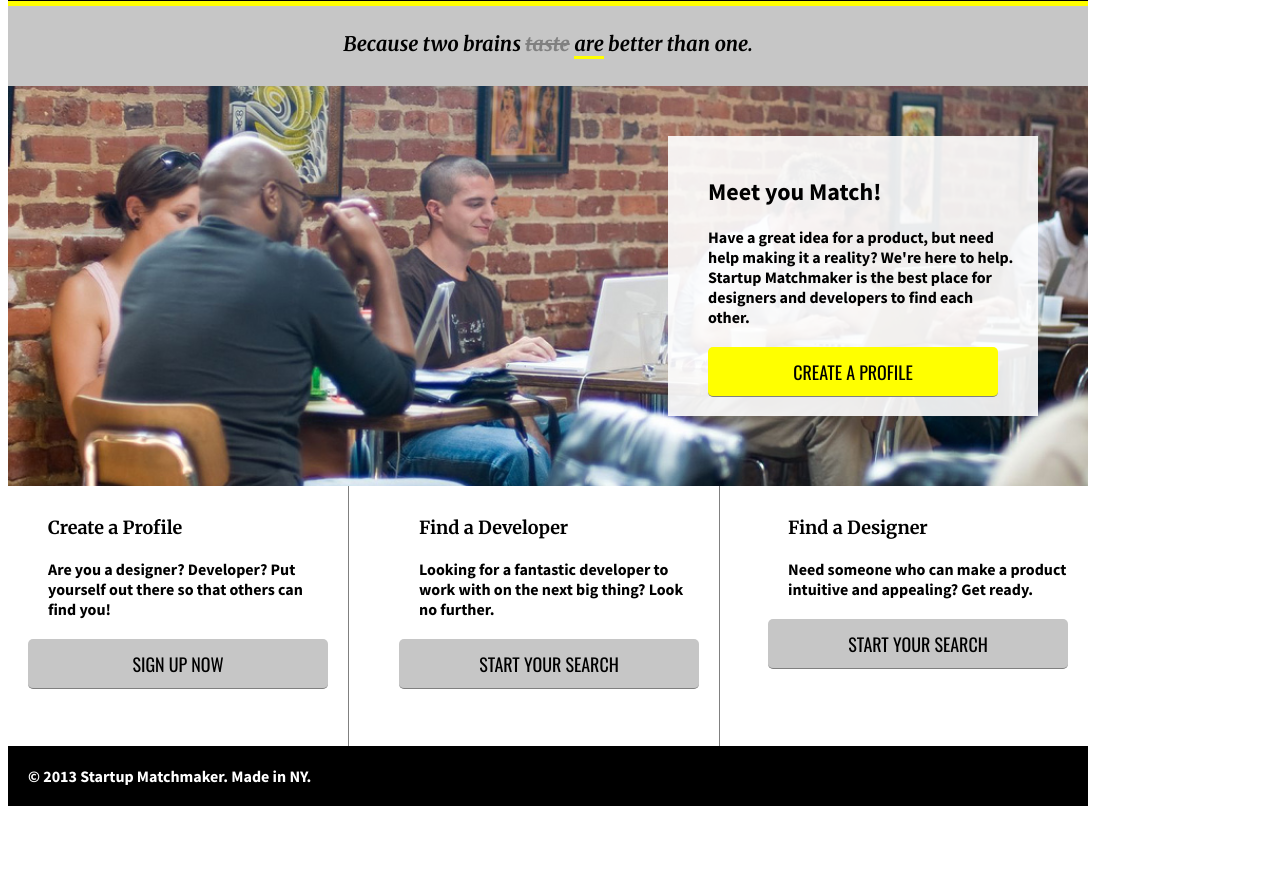
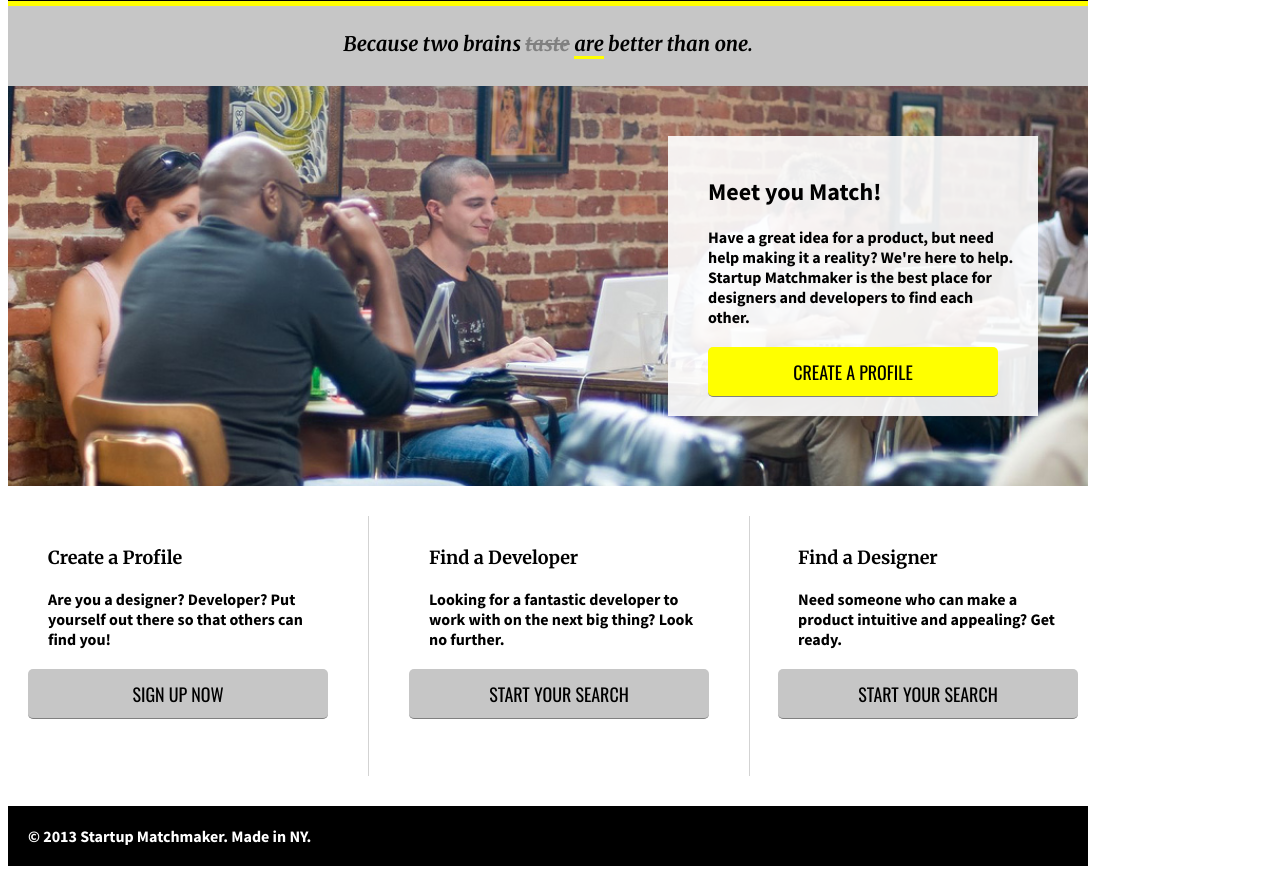
Before and after one commit to angiemonroy/angiemonroy.github.io, a plain HTML site: page homework/startup-matchmaker/index.html in a window 1280 px wide. Shown: the part 87-961 px from the top of the page. Before the commit the page ends 901 px from the top, so only its background shows below. Drawn offline with nearby package versions, Linux system fonts and the light colour scheme.

Commit message:
HomeWork 2 Class06

```diff
--- a/homework/startup-matchmaker/css/styles.css
+++ b/homework/startup-matchmaker/css/styles.css
@@ -112,29 +112,32 @@ h4 {
 
 .profile {
 	height: 200px;
-	width: 300px;
+	width: 290px;
 	float: left;
 	text-align: left;
-	padding: 30px 20px 30px 20px;
-	border-right: 1px solid grey;
+	padding: 30px 50px 30px 20px;
+	border-right: 1px solid lightgrey;
+	margin: 30px 0px 30px 0px;
 }
 
 
 .developer {
 	height: 200px;
-	width: 300px;
+	width: 290px;
 	float: left;
 	text-align: left;
-	padding: 30px 20px 30px 50px;
-	border-right: 1px solid grey;
+	padding: 30px 50px 30px 40px;
+	border-right: 1px solid lightgrey;
+	margin: 30px 0px 30px 0px;
 }
 
 .designer{
 	height: 200px;
-	width: 300px;
+	width: 290px;
 	float: right;
 	text-align: left;
 	padding: 30px 20px 30px 20px;
+	margin: 30px 0px 30px 0px;
 }
 
 h3 {
```
